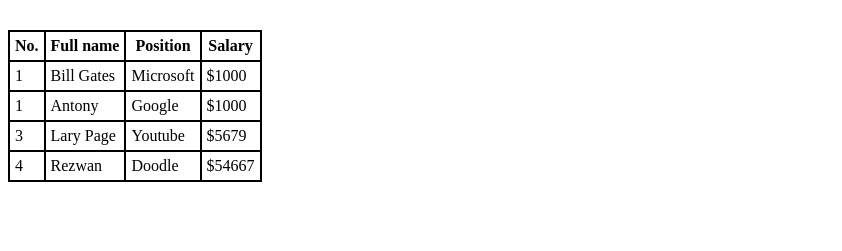
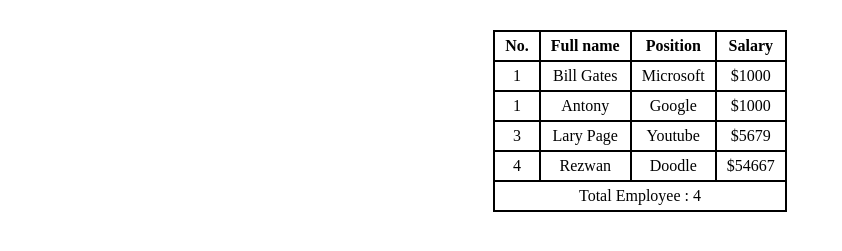
Before and after one commit to rezwan2230/table-repo, a plain HTML site: page index.html in a window 1280 px wide. Shown: the part 83-334 px from the top of the page, without its empty margins (0-842 px from the left). Drawn offline with Linux system fonts and the light colour scheme.

Commit message:
addede table footer & position Cahange

```diff
--- a/index.html
+++ b/index.html
@@ -5,16 +5,7 @@
     <meta name="viewport" content="width=device-width, initial-scale=1.0">
     <title>Table</title>
     <link rel="stylesheet" href="styles/test.css">
-    <style>
-        table{
-            border-collapse: collapse ;
-        }
 
-        td, th{
-            border: 2px solid;
-            padding: 5px;
-        }
-    </style>
 </head>
 <body>
     <main>
@@ -58,6 +49,7 @@
 
             </tbody>
             <tfoot>
+                <td colspan="4">Total Employee : 4</td>
 
             </tfoot>
 
--- a/styles/test.css
+++ b/styles/test.css
@@ -3,4 +3,18 @@
 h2{
     text-align: center;
     font-size: 40px;
+
 }
+
+table{
+    border-collapse: collapse ;
+    margin-left: auto;
+    margin-right: auto;
+    text-align: center;
+
+}
+td, th{
+    border: 2px solid;
+    padding: 5px 10px;
+    text-align: center;
+}
```
